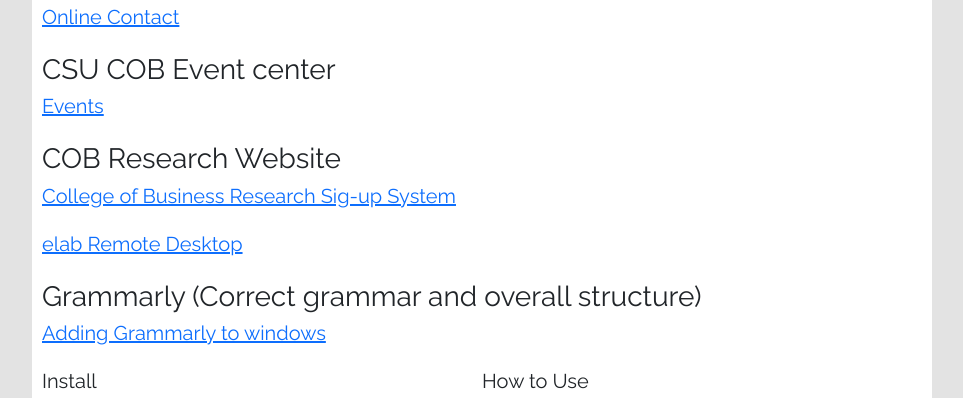
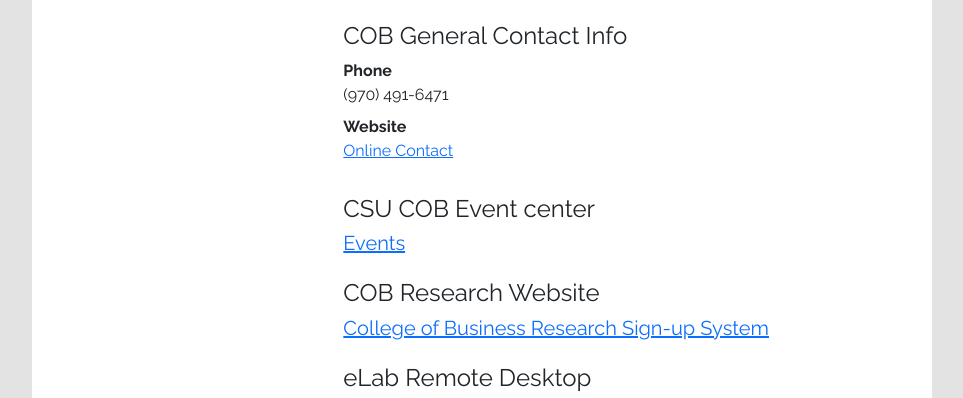
Before and after one commit to jack-hermanson/cis200, a Flask app: template main/web/templates/advisory/learning-support.html in a window 1280 px wide. Shown: the part 3367-3765 px from the top of the page, without its empty margins (158-1121 px from the left). Run offline with Flask 2, Linux system fonts and the light colour scheme; the template is opened without the code that fills it, so the values that code supplies are empty; some libraries are stand-ins or nearby versions.

Commit message:
reformat learning support page

```diff
--- a/main/web/static/css/main.scss
+++ b/main/web/static/css/main.scss
@@ -23,3 +23,8 @@
 .container {
   max-width: 900px;
 }
+
+.hero {
+  @extend .rounded-3;
+  @extend .p-3;
+}
--- a/main/web/templates/advisory/learning-support.html
+++ b/main/web/templates/advisory/learning-support.html
@@ -6,138 +6,186 @@
 {% block body %}
     <div class="row">
         <div class="col-12 mb-3">
-            <h2>Learning Support</h2>
-
-        </div>
-    </div>
-
-    <div class="row">
-        <div class="col-12 mb-3">
-            <h5>Synonym.com</h5>
-            <iframe width="100%" height="315" src="https://www.youtube.com/embed/fCdOsxcwMvw" title="YouTube video player" frameborder="0" allow="accelerometer; autoplay; clipboard-write; encrypted-media; gyroscope; picture-in-picture" allowfullscreen></iframe>
-        </div>
-    </div>
-
-    <div class="row">
-        <div class="col-12 mb-3">
-            <p>This is the learning support page.</p>
-        </div>
-    </div>
-
-    <div class="row">
-        <div class="col-12 mb-3">
-            <h5>
-                <a href="https://lib.colostate.edu/">CSU Library</a>
-            </h5>
-            <iframe width="100%" height="315" src="https://www.youtube.com/embed/4zSGM4UWrIQ" title="YouTube video player" frameborder="0" allow="accelerometer; autoplay; clipboard-write; encrypted-media; gyroscope; picture-in-picture" allowfullscreen></iframe>
-
-
-            <h5>CSU Research help Database search options</h5>
-            <iframe width="100%" height="315" src="https://www.youtube.com/embed/hDM95ZSNFKA" title="YouTube video player" frameborder="0" allow="accelerometer; autoplay; clipboard-write; encrypted-media; gyroscope; picture-in-picture" allowfullscreen></iframe>
-
-            <h5>Evaluating info</h5>
-            <iframe width="100%" height="315" src="https://www.youtube.com/embed/TczQXKdAgik" title="YouTube video player" frameborder="0" allow="accelerometer; autoplay; clipboard-write; encrypted-media; gyroscope; picture-in-picture" allowfullscreen></iframe>
-
-            <h5>Locating documents</h5>
-            <iframe width="100%" height="315" src="https://www.youtube.com/embed/qLaZeSbWWwA" title="YouTube video player" frameborder="0" allow="accelerometer; autoplay; clipboard-write; encrypted-media; gyroscope; picture-in-picture" allowfullscreen></iframe>
-
-            <h5>Organizing Sources</h5>
-            <iframe width="100%" height="315" src="https://www.youtube.com/embed/kEbt1aU5yfI" title="YouTube video player" frameborder="0" allow="accelerometer; autoplay; clipboard-write; encrypted-media; gyroscope; picture-in-picture" allowfullscreen></iframe>
-        </div>
-    </div>
-
-    <div class="row">
-        <div class="col-12">
-            <h5>TILT Center</h5>
-            <a href= "https://tilt.colostate.edu/Learning/Tutoring/FreeAcademicSupport" >Free Academic Support</a>
-            <iframe width="100%" height="315" src="https://www.youtube.com/embed/qOsLnTipknA" title="YouTube video player" frameborder="0" allowfullscreen></iframe>
-        </div>
-    </div>
-
-
-    <div class="row">
-        <h3>Writing Center Website</h3>
-        <div class="col-12 mb-3">
-            <h5>
-                <a href="https://writingcenter.colostate.edu/">writing Center</a>
-            </h5>
-        </div>
-
-        <div class="col-12 mb-3">
-            <h5>The Colorado State University Writing Center</h5>
-            <iframe width="100%" height="315" src="https://www.youtube.com/embed/dB4YNzmck0g" title="YouTube video player" frameborder="0" allow="accelerometer; autoplay; clipboard-write; encrypted-media; gyroscope; picture-in-picture" allowfullscreen></iframe>
-        </div>
-    </div>
-
-    <div class="row">
-        <div class="col-12 mb-3">
-            <h3>COB General Contact Info</h3>
-            <p>(970) 491-6471</p>
-            <h5>
-                <a href="https://biz.colostate.edu/about/contact-us">Online Contact</a>
-            </h5>
-
-        </div>
-    </div>
-
-    <div class="row">
-        <div class="col-12 mb-3">
-            <h3>CSU COB Event center</h3>
-            <h5><a href="https://biz.colostate.edu/events">Events</a></h5>
-        </div>
-    </div>
-
-    <div class="row">
-        <div class="col-12 mb-3">
-            <h3>COB Research Website</h3>
-            <h5>
-                <a href="https://colostate-marketing.sona-systems.com/Default.aspx?ReturnUrl=%2f">College of Business Research Sig-up System</a>
-            </h5>
-        </div>
-    </div>
-
-    <div class="row">
-        <div class="col-12 mb-3">
-            <h5>
-                <a href="https://colostate.sharepoint.com/:w:/s/COBITPublic/EYzPyZlIR7BCr-sHHLdcMg0B20cuorcTVKYzBIuJ7k6KPA?rtime=7edpBjKm2Ug">elab Remote Desktop</a>
-            </h5>
-        </div>
-    </div>
-
-    <div class="row">
-        <div class="col-12 mb-3">
-            <h3>Grammarly (Correct grammar and overall structure)</h3>
-            <h5>
-                <a href="https://app.grammarly.com/">Adding Grammarly to windows</a>
-            </h5>
-        </div>
-
-        <div class="row">
-            <div class="col-12 col-lg-6 mb-3">
-                <h5>Install</h5>
-                <iframe width="100%" height="315" src="https://www.youtube.com/embed/ABViUz6ZaO4" title="YouTube video player" frameborder="0" allow="accelerometer; autoplay; clipboard-write; encrypted-media; gyroscope; picture-in-picture" allowfullscreen></iframe>
-                </div>
-            <div class="col-12 col-lg-6 mb-3">
-                <h5>How to Use</h5>
-                <iframe width="100%" height="315" src="https://www.youtube.com/embed/YxF7wweNyIk" title="YouTube video player" frameborder="0" allow="accelerometer; autoplay; clipboard-write; encrypted-media; gyroscope; picture-in-picture" allowfullscreen></iframe>
+            <div class="hero bg-light">
+                <h1 class="display-5">Learning Support Resources</h1>
+                <p class="lead mb-0">Our Learning Support team has compiled these resources for College of Business
+                    students.</p>
             </div>
         </div>
     </div>
 
     <div class="row">
-        <div class="col-12 mb-3">
-            <h5>
-                <a href="https://www.synonym.com/">Synonym (Help with wording and language usage)</a>
-            </h5>
+        <div class="col-12 col-lg-4 mb-3 mb-lg-0">
+            <div class="sticky-top">
+                <div class="list-group" id="list-group">
+                    <a href="#synonym" class="list-group-item">Synonym.com</a>
+                    <a href="#library" class="list-group-item">Library</a>
+                    <a href="#tilt" class="list-group-item">TILT</a>
+                    <a href="#writing-center" class="list-group-item">Writing Center</a>
+                    <a href="#cob-contact" class="list-group-item">COB General Contact Info</a>
+                    <a href="#cob-events" class="list-group-item">COB Event Center</a>
+                    <a href="#cob-research" class="list-group-item">COB Research</a>
+                    <a href="#remote-desktop" class="list-group-item">Remote Desktop (eLab)</a>
+                    <a href="#grammarly" class="list-group-item">Grammarly</a>
+                    <a href="#google-docs" class="list-group-item">Google Docs</a>
+                </div>
+            </div>
         </div>
-    </div>
+        <div class="col-12 col-lg-8">
+            <div class="row" id="synonym">
+                <div class="col-12 mb-3">
+                    <h4>Synonym.com</h4>
+                    <h5>
+                        <a target="_blank" href="https://www.synonym.com/">Synonym (help with wording and language
+                            usage)</a>
+                    </h5>
+                    <iframe width="100%" height="315" src="https://www.youtube.com/embed/fCdOsxcwMvw"
+                            title="YouTube video player"
+                            allow="accelerometer; autoplay; clipboard-write; encrypted-media; gyroscope; picture-in-picture"
+                            allowfullscreen></iframe>
+                </div>
+            </div>
+            <div class="row" id="library">
+                <div class="col-12 mb-3">
+                    <h4>
+                        <a target="_blank" href="https://lib.colostate.edu/">CSU Library</a>
+                    </h4>
 
-    <div class="row">
-        <div class="col-12 mb-3">
-            <h5>Google doc How to</h5>
-            <a href="https://business.tutsplus.com/articles/google-docs-vs-microsoft-word--cms-35158">Google Doc or Word</a>
-            <iframe width="100%" height="315" src="https://www.youtube.com/embed/OBITNezSmLY" title="YouTube video player" frameborder="0" allow="accelerometer; autoplay; clipboard-write; encrypted-media; gyroscope; picture-in-picture" allowfullscreen></iframe>
+                    <iframe width="100%" height="315" src="https://www.youtube.com/embed/4zSGM4UWrIQ"
+                            title="YouTube video player"
+                            allow="accelerometer; autoplay; clipboard-write; encrypted-media; gyroscope; picture-in-picture"
+                            allowfullscreen></iframe>
 
+                    <h5 class="mt-3">CSU Research Help Database Search Options</h5>
+                    <iframe width="100%" height="315" src="https://www.youtube.com/embed/hDM95ZSNFKA"
+                            title="YouTube video player"
+                            allow="accelerometer; autoplay; clipboard-write; encrypted-media; gyroscope; picture-in-picture"
+                            allowfullscreen></iframe>
+
+                    <h5 class="mt-3">Evaluating Info</h5>
+                    <iframe width="100%" height="315" src="https://www.youtube.com/embed/TczQXKdAgik"
+                            title="YouTube video player"
+                            allow="accelerometer; autoplay; clipboard-write; encrypted-media; gyroscope; picture-in-picture"
+                            allowfullscreen></iframe>
+
+                    <h5 class="mt-3">Locating documents</h5>
+                    <iframe width="100%" height="315" src="https://www.youtube.com/embed/qLaZeSbWWwA"
+                            title="YouTube video player"
+                            allow="accelerometer; autoplay; clipboard-write; encrypted-media; gyroscope; picture-in-picture"
+                            allowfullscreen></iframe>
+
+                    <h5 class="mt-3">Organizing Sources</h5>
+                    <iframe width="100%" height="315" src="https://www.youtube.com/embed/kEbt1aU5yfI"
+                            title="YouTube video player"
+                            allow="accelerometer; autoplay; clipboard-write; encrypted-media; gyroscope; picture-in-picture"
+                            allowfullscreen></iframe>
+                </div>
+            </div>
+            <div class="row" id="tilt">
+                <div class="col-12 mb-3">
+                    <h4>TILT Center</h4>
+                    <a target="_blank" href="https://tilt.colostate.edu/Learning/Tutoring/FreeAcademicSupport">Free
+                        Academic
+                        Support</a>
+                    <iframe width="100%" height="315" src="https://www.youtube.com/embed/qOsLnTipknA"
+                            title="YouTube video player" allowfullscreen></iframe>
+                </div>
+            </div>
+            <div class="row" id="writing-center">
+                <div class="col-12 mb-3">
+                    <h4>Writing Center Website</h4>
+                    <h5>
+                        <a target="_blank" href="https://writingcenter.colostate.edu/">Writing Center</a>
+                    </h5>
+                    <iframe width="100%" height="315" src="https://www.youtube.com/embed/dB4YNzmck0g"
+                            title="YouTube video player"
+                            allow="accelerometer; autoplay; clipboard-write; encrypted-media; gyroscope; picture-in-picture"
+                            allowfullscreen></iframe>
+                </div>
+            </div>
+            <div class="row" id="cob-contact">
+                <div class="col-12 mb-3">
+                    <h4>COB General Contact Info</h4>
+                    <dl>
+                        <dt>Phone</dt>
+                        <dd>(970) 491-6471</dd>
+
+                        <dt>Website</dt>
+                        <dd><a target="_blank" href="https://biz.colostate.edu/about/contact-us">Online Contact</a></dd>
+                    </dl>
+                </div>
+            </div>
+            <div class="row" id="cob-events">
+                <div class="col-12 mb-3">
+                    <h4>CSU COB Event center</h4>
+                    <h5><a target="_blank" href="https://biz.colostate.edu/events">Events</a></h5>
+                </div>
+            </div>
+            <div class="row" id="cob-research">
+                <div class="col-12 mb-3">
+                    <h4>COB Research Website</h4>
+                    <h5>
+                        <a target="_blank"
+                           href="https://colostate-marketing.sona-systems.com/Default.aspx?ReturnUrl=%2f">College of
+                            Business
+                            Research Sign-up System</a>
+                    </h5>
+                </div>
+            </div>
+            <div class="row" id="remote-desktop">
+                <div class="col-12 mb-3">
+                    <h4>eLab Remote Desktop</h4>
+                    <h5>
+                        <a target="_blank"
+                           href="https://colostate.sharepoint.com/:w:/s/COBITPublic/EYzPyZlIR7BCr-sHHLdcMg0B20cuorcTVKYzBIuJ7k6KPA?rtime=7edpBjKm2Ug">elab
+                            Remote Desktop Guide</a>
+                    </h5>
+                </div>
+            </div>
+            <div class="row" id="grammarly">
+                <div class="col-12">
+                    <div class="row">
+                        <div class="col-12 mb-3">
+                            <h4>Grammarly (Correct grammar and overall structure)</h4>
+                            <h5>
+                                <a target="_blank" href="https://app.grammarly.com/">Adding Grammarly to Windows</a>
+                            </h5>
+                        </div>
+                    </div>
+                    <div class="row">
+                        <div class="col-12 col-lg-6 mb-3">
+                            <h5>Install</h5>
+                            <iframe width="100%" height="315" src="https://www.youtube.com/embed/ABViUz6ZaO4"
+                                    title="YouTube video player"
+                                    allow="accelerometer; autoplay; clipboard-write; encrypted-media; gyroscope; picture-in-picture"
+                                    allowfullscreen></iframe>
+                        </div>
+                        <div class="col-12 col-lg-6 mb-3">
+                            <h5>How to Use</h5>
+                            <iframe width="100%" height="315" src="https://www.youtube.com/embed/YxF7wweNyIk"
+                                    title="YouTube video player"
+                                    allow="accelerometer; autoplay; clipboard-write; encrypted-media; gyroscope; picture-in-picture"
+                                    allowfullscreen></iframe>
+                        </div>
+                    </div>
+                </div>
+            </div>
+            <div class="row" id="google-docs">
+                <div class="col-12 mb-3">
+                    <h4>Google Docs</h4>
+                    <h5>Google Docs Tutorial</h5>
+                    <iframe width="100%" height="315" src="https://www.youtube.com/embed/OBITNezSmLY"
+                            title="YouTube video player"
+                            allow="accelerometer; autoplay; clipboard-write; encrypted-media; gyroscope; picture-in-picture"
+                            allowfullscreen></iframe>
+
+                    <h5 class="mt-3">
+                        <a target="_blank"
+                           href="https://business.tutsplus.com/articles/google-docs-vs-microsoft-word--cms-35158">
+                            Google Docs or Word</a>
+                    </h5>
+                </div>
+            </div>
         </div>
     </div>
 
```
Also changed, not shown: main/web/static/css/main.css.
